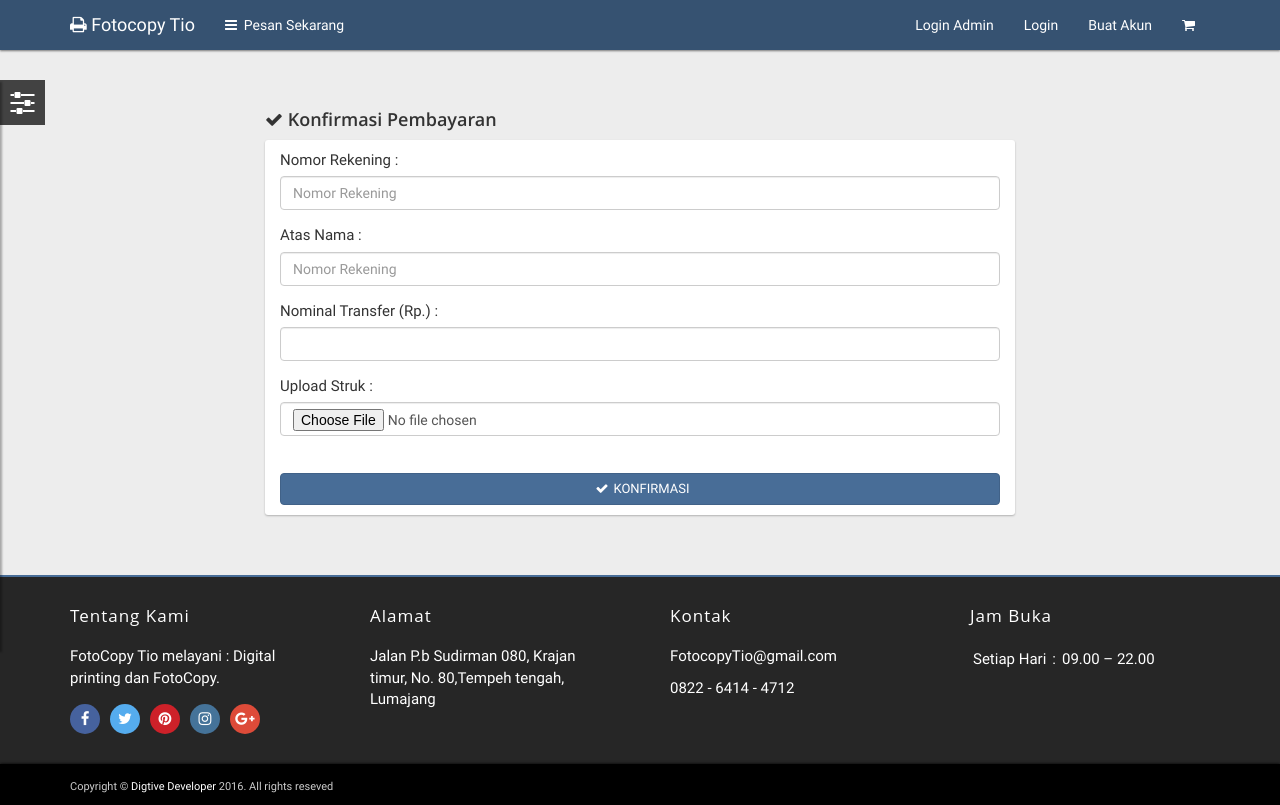
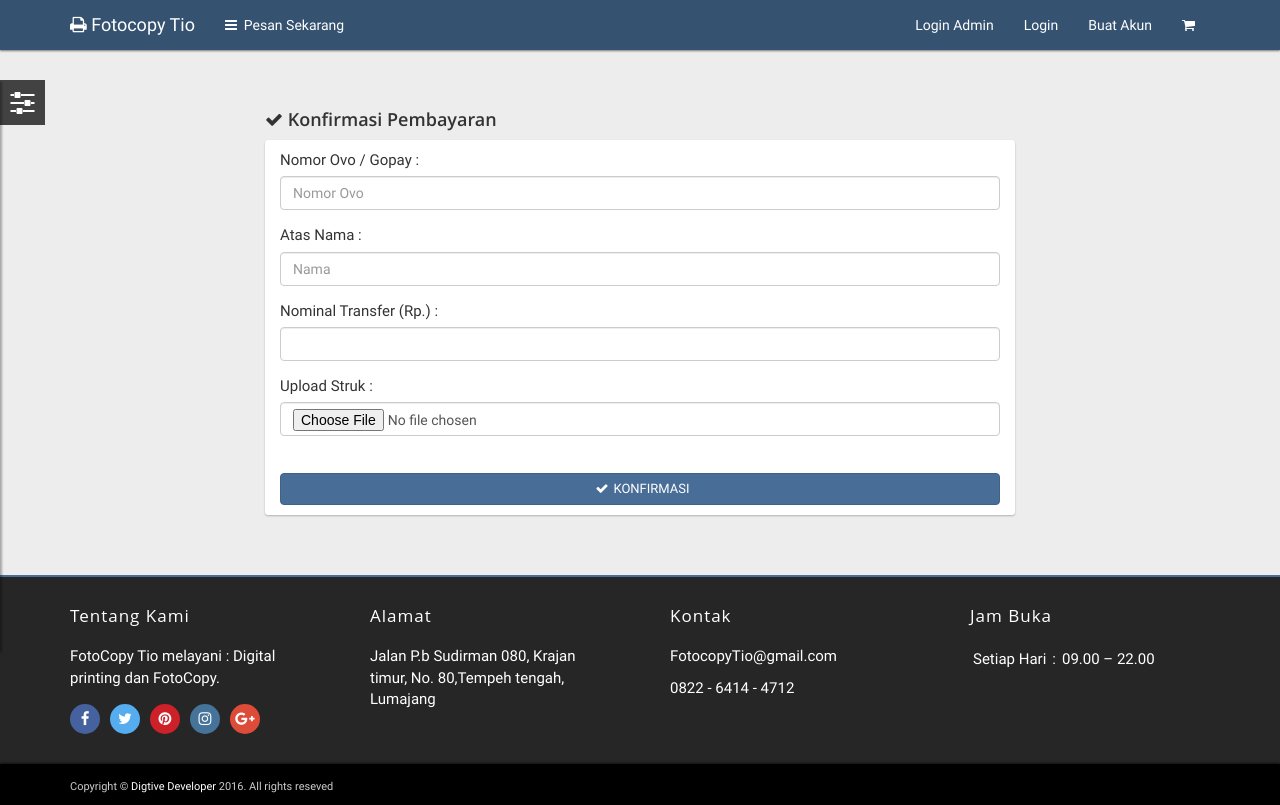
Before and after one commit to CaturSkak/FOTOCOPYTIO, a CodeIgniter app: page /Fotocopytio/index.php/bayarcontroller/konfirmasi/1 in a window 1280 px wide. Run offline with CodeIgniter, Linux system fonts and the light colour scheme; the visitor is signed in with stand-in values (Sample User, id 1); data comes from the database, SQL or seed files in the repository; data that the repository does not hold is empty; some libraries are stand-ins or nearby versions; some web fonts are replaced.

Commit message:
update konfirmasi

```diff
--- a/application/controllers/BayarController.php
+++ b/application/controllers/BayarController.php
@@ -61,8 +61,8 @@ class BayarController extends CI_Controller{
 	}
 	public function selesai($bank,$id){
 		$dataBank = array(
-			'bni' => 'Ovo 082264144712 Atas Nama Farhan Julystio ',
-			'bri' => 'Gopay 082264144712 Atas Nama Farhan Julystio '
+			'bni' => 'Gopay 082264144712 Atas Nama Farhan Julystio ',
+			'bri' => 'Ovo 082264144712 Atas Nama Farhan Julystio '
 		);
 		$data = array(
 			'bank' => $dataBank[$bank],
--- a/application/views/frontend/pembayaran/konfirmasi.php
+++ b/application/views/frontend/pembayaran/konfirmasi.php
@@ -11,14 +11,14 @@
 					<div class="box">
 						<?=form_open('konfirmasi/'.$pesanan['faktur_id'],array('enctype' => 'multipart/form-data'))?>
 						<div class="form-group">
-							<label for="">Nomor Rekening :</label>
+							<label for="">Nomor Ovo / Gopay :</label>
 							<input type="number" class="form-control" id="rekening" name="rekening"
-								   placeholder="Nomor Rekening" required autocomplete="off">
+								   placeholder="Nomor Ovo" required autocomplete="off">
 						</div>
 						<div class="form-group">
 							<label for="">Atas Nama :</label><br>
 							<input type="text" class="form-control" id="atas_nama" name="atas_nama"
-								   placeholder="Nomor Rekening" required autocomplete="off">
+								   placeholder="Nama" required autocomplete="off">
 						</div>
 						<div class="form-group">
 							<label for="">Nominal Transfer (Rp.) :</label>
```
Also changed, not shown: assets/images/struk/N.jpg (added), assets/images/struk/N1.jpg (added), assets/images/struk/a1.jpg (added), 3 other files.
